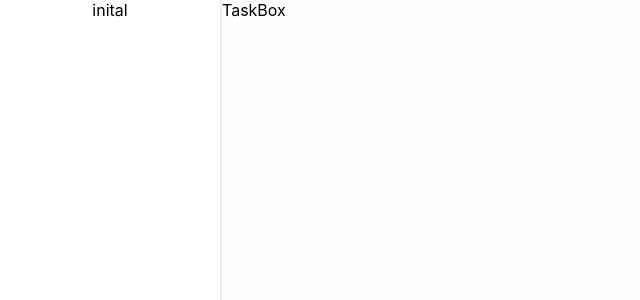
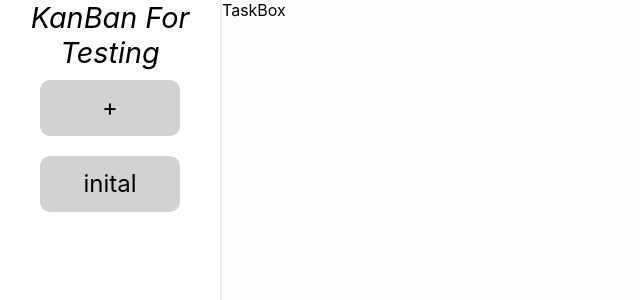
Before and after one commit to rmit-s3712674-Sijie-Shi/KanBan-copy, a React (Create React App) app: page / in a window 1280 px wide. Shown: the top 300 px of the page, without its empty margins (0-640 px from the left). Built offline with nearby package versions, Linux system fonts and the light colour scheme.

Commit message:
add new event in left panel

```diff
--- a/src/App.js
+++ b/src/App.js
@@ -28,13 +28,13 @@ function App() {
     } else {
       await localStorage.setItem('events', JSON.stringify(events))
     }
-  }, [events])
+  }, [events, initValue])
 
   useEffect(() => {
     updateEvents()
     setCurrentEvent(events[0])
     console.log(events)
-  },[events])
+  },[events, updateEvents])
 
   return (
     <div className="App">
--- /dev/null
+++ b/src/components/addbutton/AddButton.js
@@ -0,0 +1,9 @@
+import React from "react";
+
+const AddButton = ({ handler }) => {
+    return (
+        <div onClick={handler}> + </div>
+    )
+}
+
+export default AddButton;
--- a/src/components/leftpanel/leftpanel.js
+++ b/src/components/leftpanel/leftpanel.js
@@ -1,15 +1,45 @@
-import React, { useEffect } from "react";
-import {style} from "./leftpanel.module.css"
+import React, { useEffect, useCallback } from "react";
+import styles from "./leftpanel.module.css"
+import AddButton from "../addbutton/AddButton";
 
-const LeftPanel = ({events, setEvents, currentEvent, setCurrentEvent}) => {
+const LeftPanel = ({ events, setEvents, currentEvent, setCurrentEvent }) => {
     console.log(events)
+    const handleAddingEvent = useCallback(() => {
+        const title = prompt("enter a title :")
+        if(events.find((value) =>
+            value.title.toLowerCase() === title.toLowerCase())
+            ){
+                alert('event exist')
+                return;
+        }
+        if(title) {
+            setEvents((prev) => [
+                ...prev,
+                {
+                    title,
+                    todo:[],
+                    doing:[],
+                    done:[]
+                }
+            ])
+        }
+
+    },[events, setEvents])
+
     return (
         <>
-        <div className="left-panel">
-        {events.map((value) => (
-            value.title
-        ))}
-        </div>
+            <div className="left-panel">
+                <div className={styles.title}>KanBan For Testing</div>
+                <div className={styles.addButton}>
+                <AddButton handler={handleAddingEvent}></AddButton>
+                </div>
+
+                <div className={styles.eventList}>
+                    {events.map((value) => (
+                        <div className={styles.event}>{value.title}</div>
+                    ))}
+                </div>
+            </div>
         </>
     )
 }
--- a/src/components/leftpanel/leftpanel.module.css
+++ b/src/components/leftpanel/leftpanel.module.css
@@ -0,0 +1,43 @@
+.title {
+    font-size: 1.8em;
+    font-weight: 400;
+    font-style: italic;
+}
+.eventList {
+    height: 700px;
+    padding: 0 30px;
+    overflow: auto;
+}
+
+.addButton {
+    font-size: 1.5em;
+    line-height: 1.5em;
+    max-width: 330px;
+    border-radius: 10px;
+    padding: 10px 10px;
+    margin: 10px 40px 10px 40px;
+    transition: 0.5s;
+    cursor: pointer;
+    background-color: rgb(211, 210, 210);
+}
+
+.addButton:hover {
+    background-color: rgb(238, 97, 97);
+}
+
+.event {
+    font-size: 1.5em;
+    line-height: 1.5em;
+    max-width: 230px;
+    font-weight: 400;
+    border-radius: 10px;
+    padding: 10px 15px;
+    margin: 10px 10px;
+    transition: 0.5s;
+    cursor: pointer;
+    background-color: rgb(211, 210, 210);
+  }
+
+  .event:hover {
+    background-color: rgb(238, 97, 97);
+  }
```
